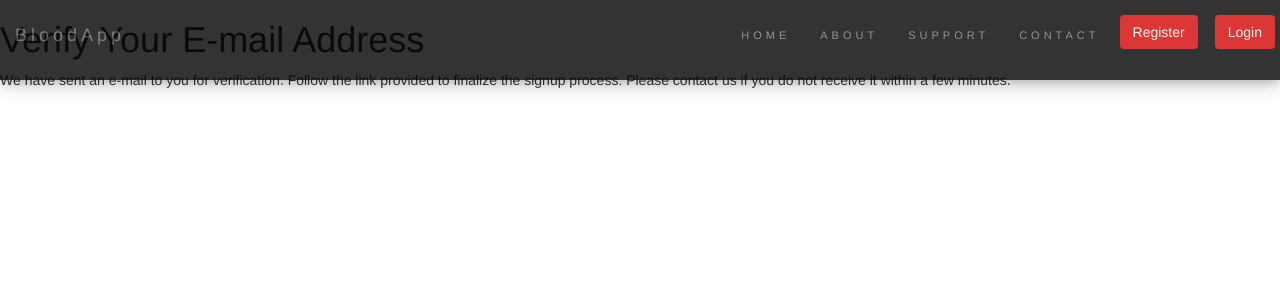
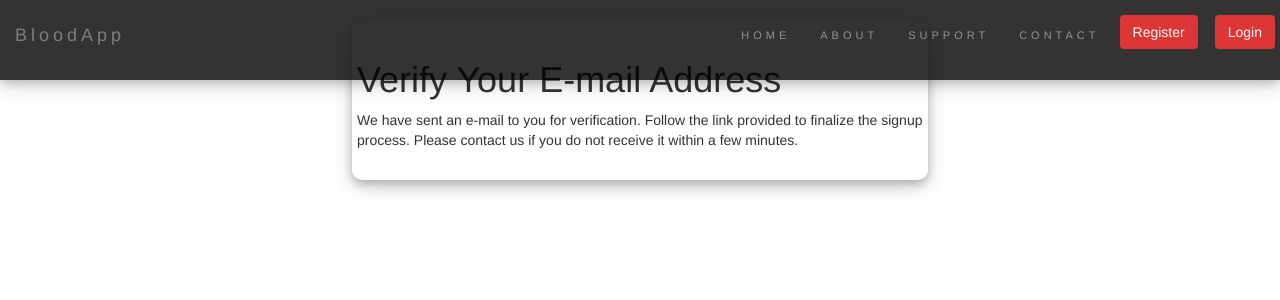
Before and after one commit to Abbracx/Bloodbank, a Django app: a page that uses templates/account/verification_sent.html in a window 1280 px wide. Shown: the top 300 px of the page. Run offline with Django 3.2, Linux system fonts and the light colour scheme; some libraries are stand-ins or nearby versions.

Commit message:
fixing email

```diff
--- a/templates/account/verification_sent.html
+++ b/templates/account/verification_sent.html
@@ -5,8 +5,13 @@
 {% block head_title %}{% trans "Verify Your E-mail Address" %}{% endblock %}
 
 {% block content %}
-    <h1>{% trans "Verify Your E-mail Address" %}</h1>
 
-    <p>{% blocktrans %}We have sent an e-mail to you for verification. Follow the link provided to finalize the signup process. Please contact us if you do not receive it within a few minutes.{% endblocktrans %}</p>
+    <div class="center">
+        <div class="row">
+            <h1>{% trans "Verify Your E-mail Address" %}</h1>
+            <p>{% blocktrans %}We have sent an e-mail to you for verification. Follow the link provided to finalize the signup process. Please contact us if you do not receive it within a few minutes.{% endblocktrans %}</p>
+        </div>
+    </div>
+
 
 {% endblock %}
--- a/templates/account/verified_email_required.html
+++ b/templates/account/verified_email_required.html
@@ -5,6 +5,8 @@
 {% block head_title %}{% trans "Verify Your E-mail Address" %}{% endblock %}
 
 {% block content %}
+<div class="center">
+    <div class="row">
         <h1>{% trans "Verify Your E-mail Address" %}</h1>
 
         {% url 'account_email' as email_url %}
@@ -19,5 +21,8 @@ contact us if you do not receive it within a few minutes.{% endblocktrans %}</p>
 
         <p>{% blocktrans %}<strong>Note:</strong> you can still <a href="{{ email_url }}">change your e-mail address</a>.{% endblocktrans %}</p>
 
+    </div>
+</div>
+
 
 {% endblock %}
```
Lines whose indentation alone changed are shown as unchanged.
